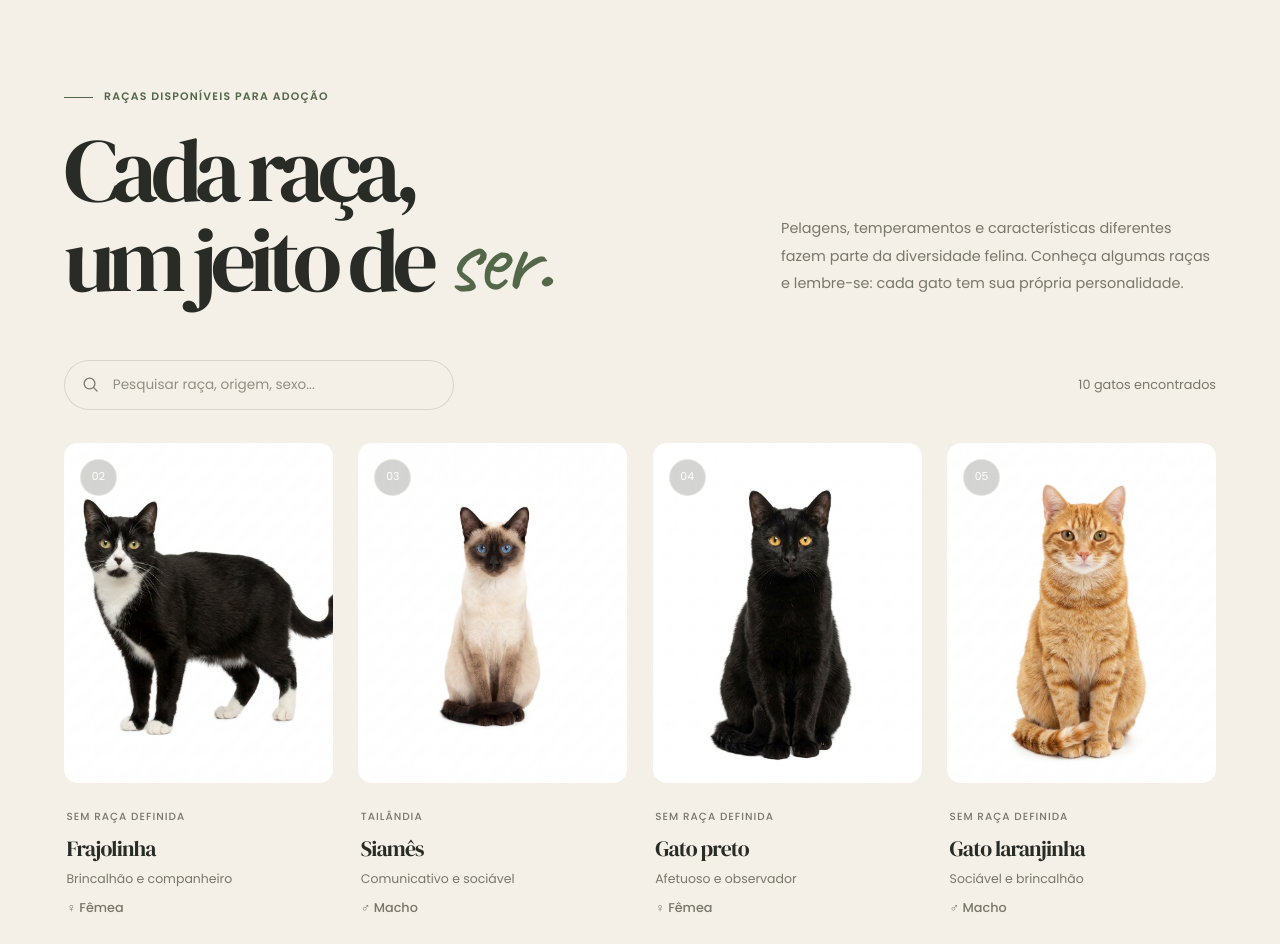
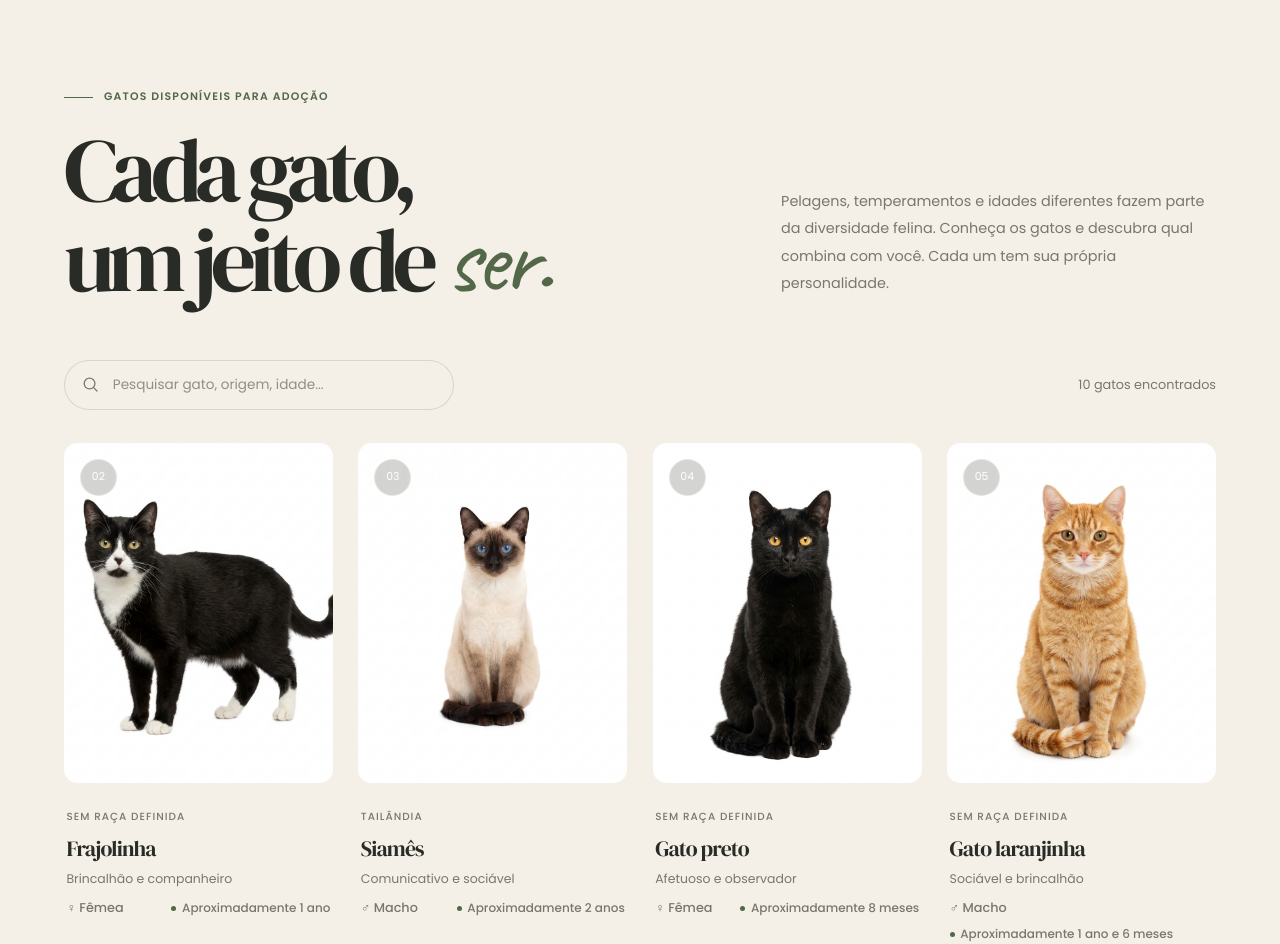
Before and after one commit to MatheusAbib/Gataria-adocao-responsavel, a React (Vite) app: page / in a window 1280 px wide. Shown: the part 4220-5164 px from the top of the page. Built offline with nearby package versions, Linux system fonts and the light colour scheme.

Commit message:
feat: adiciona idade aproximada aos gatos

```diff
--- a/src/sections/Breeds.jsx
+++ b/src/sections/Breeds.jsx
@@ -9,6 +9,7 @@ const breeds = [
     origin: "Sem raça definida",
     personality: "Brincalhão e companheiro",
     sex: "Fêmea",
+    age: "Aproximadamente 1 ano",
     image: "/cats/frajolinha.jpg",
     alt: "Gato doméstico de pelagem bicolor",
     number: "02",
@@ -18,6 +19,7 @@ const breeds = [
     origin: "Tailândia",
     personality: "Comunicativo e sociável",
     sex: "Macho",
+    age: "Aproximadamente 2 anos",
     image: "/cats/siames.jpg",
     alt: "Gato siamês de pelagem clara e extremidades escuras",
     number: "03",
@@ -27,6 +29,7 @@ const breeds = [
     origin: "Sem raça definida",
     personality: "Afetuoso e observador",
     sex: "Fêmea",
+    age: "Aproximadamente 8 meses",
     image: "/cats/gatopreto.jpg",
     alt: "Gato doméstico de pelagem preta",
     number: "04",
@@ -36,6 +39,7 @@ const breeds = [
     origin: "Sem raça definida",
     personality: "Sociável e brincalhão",
     sex: "Macho",
+    age: "Aproximadamente 1 ano e 6 meses",
     image: "/cats/laranja.jpg",
     alt: "Gato de pelagem alaranjada",
     number: "05",
@@ -45,6 +49,7 @@ const breeds = [
     origin: "Pérsia (atual Irã)",
     personality: "Tranquilo e afetuoso",
     sex: "Fêmea",
+    age: "Aproximadamente 3 anos",
     image: "/cats/persa.jpg",
     alt: "Gato de pelagem longa e aparência arredondada",
     number: "06",
@@ -54,6 +59,7 @@ const breeds = [
     origin: "Sem raça definida",
     personality: "Calmo e companheiro",
     sex: "Macho",
+    age: "Aproximadamente 2 anos",
     image: "/cats/cinza.jpg",
     alt: "Gato doméstico de pelagem acinzentada",
     number: "08",
@@ -63,6 +69,7 @@ const breeds = [
     origin: "Sem raça definida",
     personality: "Atento e aventureiro",
     sex: "Fêmea",
+    age: "Aproximadamente 6 meses",
     image: "/cats/rajado.jpg",
     alt: "Gato doméstico com pelagem rajada",
     number: "10",
@@ -72,6 +79,7 @@ const breeds = [
     origin: "Sem raça definida",
     personality: "Independente e curioso",
     sex: "Fêmea",
+    age: "Aproximadamente 1 ano",
     image: "/cats/tricolor.jpg",
     alt: "Gato doméstico de pelagem com três cores",
     number: "11",
@@ -81,6 +89,7 @@ const breeds = [
     origin: "Estados Unidos",
     personality: "Sociável e brincalhão",
     sex: "Macho",
+    age: "Aproximadamente 4 anos",
     image: "/cats/mainecoon.jpg",
     alt: "Gato de porte grande e pelagem longa",
     number: "12",
@@ -90,6 +99,7 @@ const breeds = [
     origin: "Sem raça definida",
     personality: "Adaptável e sociável",
     sex: "Macho",
+    age: "Aproximadamente 1 ano e 6 meses",
     image: "/cats/pelocurto.jpg",
     alt: "Gato doméstico de pelo curto",
     number: "13",
@@ -192,6 +202,7 @@ export default function Breeds() {
         breed.origin,
         breed.personality,
         breed.sex,
+        breed.age,
       ].some((value) => normalizeText(value).includes(query))
     );
   }, [search]);
@@ -214,7 +225,7 @@ export default function Breeds() {
 
     searchTimeoutRef.current = setTimeout(() => {
       setIsSearching(false);
-    }, 1000);
+    }, 300);
   }
 
   function changePage(page) {
@@ -248,20 +259,20 @@ export default function Breeds() {
         <div>
           <p className={styles.eyebrow}>
             <span />
-            Raças disponíveis para Adoção
+            Gatos disponíveis para adoção
           </p>
 
           <h2>
-            Cada raça,
+            Cada gato,
             <br />
             um jeito de <em className={styles.hand}>ser.</em>
           </h2>
         </div>
 
         <p className={styles.introduction}>
-          Pelagens, temperamentos e características diferentes fazem parte
-          da diversidade felina. Conheça algumas raças e lembre-se: cada
-          gato tem sua própria personalidade.
+          Pelagens, temperamentos e idades diferentes fazem parte da
+          diversidade felina. Conheça os gatos e descubra qual combina
+          com você. Cada um tem sua própria personalidade.
         </p>
       </div>
 
@@ -276,8 +287,8 @@ export default function Breeds() {
             type="search"
             value={search}
             onChange={(event) => handleSearch(event.target.value)}
-            placeholder="Pesquisar raça, origem, sexo..."
-            aria-label="Pesquisar gatos por raça, origem, personalidade ou sexo"
+            placeholder="Pesquisar gato, origem, idade..."
+            aria-label="Pesquisar gatos por nome, origem, personalidade, sexo ou idade"
           />
 
           {search && (
@@ -294,32 +305,52 @@ export default function Breeds() {
 
         <p className={styles.resultCount} aria-live="polite">
           {filteredBreeds.length}{" "}
-          {filteredBreeds.length === 1 ? "gato encontrado" : "gatos encontrados"}
+          {filteredBreeds.length === 1
+            ? "gato encontrado"
+            : "gatos encontrados"}
         </p>
       </div>
 
       <div ref={listTopRef} className={styles.listAnchor} />
 
       {isSearching && (
-        <div className={styles.searchLoader} role="status" aria-live="polite">
+        <div
+          className={styles.searchLoader}
+          role="status"
+          aria-live="polite"
+        >
           <span className={styles.spinner} />
           <span>Buscando gatos...</span>
         </div>
       )}
 
       {!isSearching && visibleBreeds.length > 0 && (
-        <div className={styles.grid} ref={gridRef} aria-live="polite">
+        <div
+          className={styles.grid}
+          ref={gridRef}
+          aria-live="polite"
+        >
           {visibleBreeds.map((breed) => (
-            <article className={`${styles.card} reveal`} key={breed.name}>
+            <article
+              className={`${styles.card} reveal`}
+              key={breed.name}
+            >
               <BreedImage breed={breed} />
 
               <div className={styles.cardContent}>
                 <span className={styles.origin}>{breed.origin}</span>
                 <h3>{breed.name}</h3>
                 <p>{breed.personality}</p>
+
+                <div className={styles.cardDetails}>
                   <span className={styles.sex}>
                     {breed.sex === "Macho" ? "♂" : "♀"} {breed.sex}
                   </span>
+
+                  <span className={styles.age}>
+                    {breed.age}
+                  </span>
+                </div>
               </div>
             </article>
           ))}
@@ -331,7 +362,8 @@ export default function Breeds() {
           <span aria-hidden="true">⌕</span>
           <h3>Nenhum gato encontrado</h3>
           <p>
-            Tente pesquisar por outro nome, origem, personalidade ou sexo.
+            Tente pesquisar por outro nome, origem, personalidade,
+            sexo ou idade.
           </p>
           <button type="button" onClick={() => handleSearch("")}>
             Ver todos os gatos
@@ -340,7 +372,10 @@ export default function Breeds() {
       )}
 
       {!isSearching && totalPages > 1 && (
-        <nav className={styles.pagination} aria-label="Paginação dos gatos">
+        <nav
+          className={styles.pagination}
+          aria-label="Paginação dos gatos"
+        >
           <button
             className={styles.pageArrow}
             type="button"
@@ -351,8 +386,10 @@ export default function Breeds() {
             ←
           </button>
 
-          {Array.from({ length: totalPages }, (_, index) => index + 1).map(
-            (page) => (
+          {Array.from(
+            { length: totalPages },
+            (_, index) => index + 1
+          ).map((page) => (
             <button
               className={`${styles.pageNumber} ${
                 safePage === page ? styles.activePage : ""
@@ -365,8 +402,7 @@ export default function Breeds() {
             >
               {String(page).padStart(2, "0")}
             </button>
-            )
-          )}
+          ))}
 
           <button
             className={styles.pageArrow}
@@ -383,8 +419,8 @@ export default function Breeds() {
       <div className={`${styles.note} reveal`}>
         <span aria-hidden="true">✳</span>
         <p>
-          Raça não define tudo. Gatos sem raça definida também têm histórias,
-          características e personalidades extraordinárias.
+          Raça não define tudo. Gatos sem raça definida também têm
+          histórias, características e personalidades extraordinárias.
         </p>
       </div>
     </section>
--- a/src/sections/Breeds.module.css
+++ b/src/sections/Breeds.module.css
@@ -423,6 +423,41 @@
   scroll-margin-top: 100px;
 }
 
+.cardDetails {
+  display: flex;
+  flex-wrap: wrap;
+  align-items: center;
+  justify-content: space-between;
+  gap: 0.5rem;
+  margin-top: 0.65rem;
+}
+
+.sex {
+  display: inline-block;
+  margin-top: 0;
+  color: var(--color-muted);
+  font-size: 0.8rem;
+  font-weight: 500;
+}
+
+.age {
+  display: inline-flex;
+  align-items: center;
+  gap: 0.35rem;
+  color: var(--color-muted);
+  font-size: 0.75rem;
+  font-weight: 500;
+}
+
+.age::before {
+  content: "";
+  width: 5px;
+  height: 5px;
+  flex-shrink: 0;
+  border-radius: 50%;
+  background: var(--color-primary);
+}
+
 @keyframes breedSpin {
   to {
     transform: rotate(360deg);
```
Also changed, not shown: 1 other file (tests, documents, lock files or other folders). Lines whose indentation alone changed are shown as unchanged.
